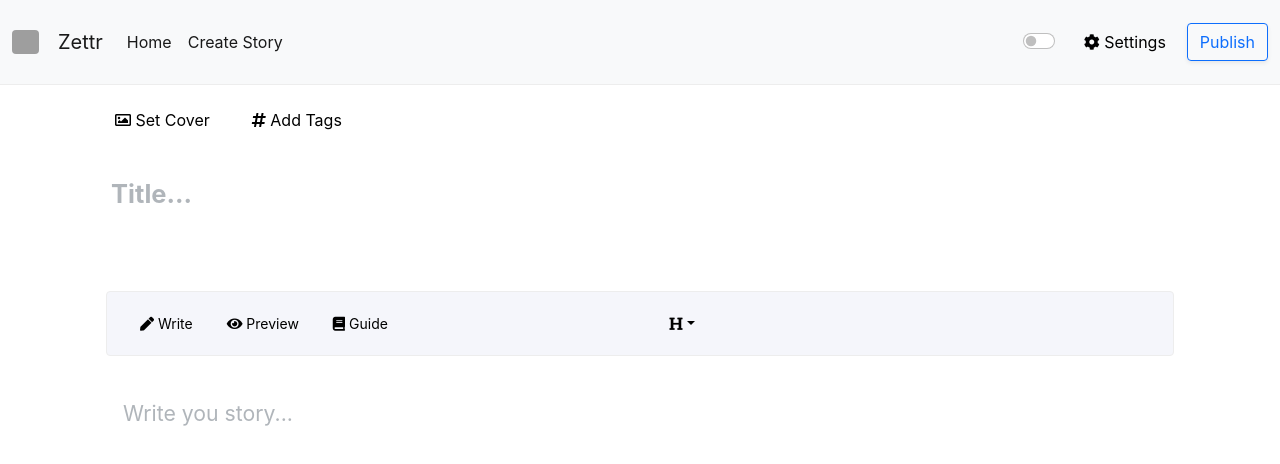
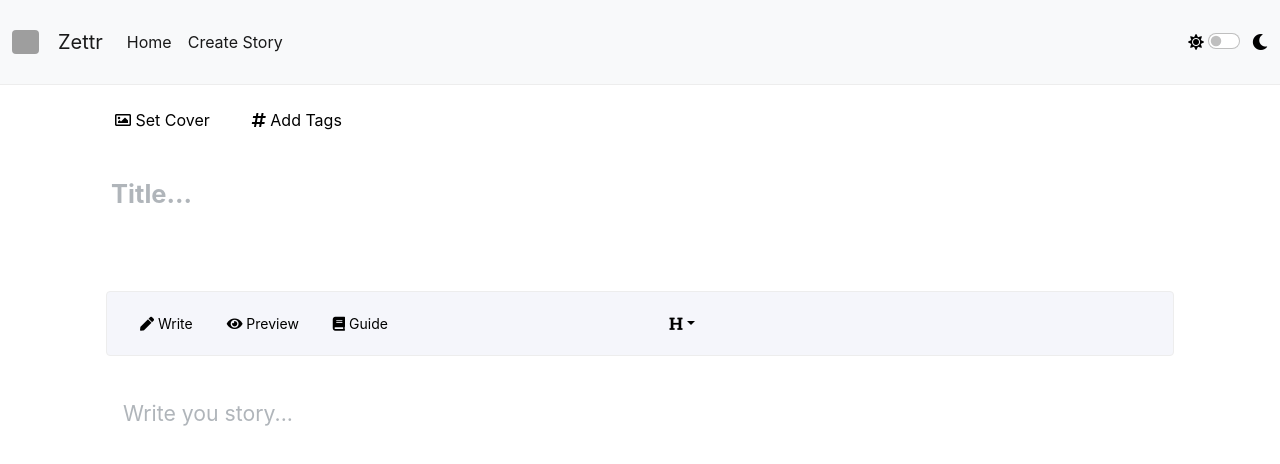
Before and after one commit to Nemesis-AS/phraze-app, a React (Create React App) app: page /create in a window 1280 px wide. Shown: the top 464 px of the page. Built offline with nearby package versions, Linux system fonts and the light colour scheme; grey boxes are pictures that could not be loaded; some icons are missing.

Commit message:
Theme saving...

```diff
--- a/src/App.js
+++ b/src/App.js
@@ -13,7 +13,7 @@ import DesoApi from './utils/desoApi';
 const IdentityUsersKey = "identityUsersV2";
 
 function App() {
-  const [theme, setTheme] = useState("light");
+  const [theme, setTheme] = useState(localStorage.getItem("theme") || "light");
 
   const [loggedIn, setLoggedIn] = useState(false);
   const [publicKey, setSetPublicKey] = useState(null);
@@ -37,6 +37,9 @@ function App() {
         setLoggedIn(true);
         setSetPublicKey(user.publicKey);
     };
+
+    // Little Theme fix
+    document.body.style.backgroundColor = theme === "light" ? "white" : "#2d3237";
   }, []);
 
   const login = async () => {
@@ -55,9 +58,11 @@ function App() {
     if (theme === "light") {
       setTheme("dark");
       document.body.style.backgroundColor = "#2d3237";
+      localStorage.setItem("theme", "dark");
     } else {
       setTheme("light");
       document.body.style.backgroundColor = "white";
+      localStorage.setItem("theme", "light");
     }
   };
 
--- a/src/components/Navbar.js
+++ b/src/components/Navbar.js
@@ -1,6 +1,12 @@
-import React from "react";
+import React, { useEffect, useRef } from "react";
 import loginWithDeso from "../assets/images/loginWithDeso.svg";
 export default function Navbar(props) {
+  const themeCheckBox = useRef();
+
+  useEffect(() => {
+    if (props.mode === "dark") themeCheckBox.current.checked = true;
+  }, [])
+
   return (
     <>
       <nav
@@ -50,22 +56,27 @@ export default function Navbar(props) {
             </ul>
 
             {props.navbarContent.toogleSwitch ? (
+              <div className={`d-flex align-items-center text-${props.mode === "light" ? "black" : "white"}`}>
+              <div className="fas fa-sun"></div>
               <div
-                className={`form-check form-switch text-${
+                className={`form-check form-switch mx-1 text-${
                   props.mode === "light" ? "black" : "white"
-                }`}>
+              }`}>
                 <input
                   className='form-check-input'
                   onClick={props.toggleMode}
                   type='checkbox'
                   id='flexSwitchCheckDefault'
+                  ref={themeCheckBox}
                 />
+              </div>
+              <div className="fas fa-moon"></div>
               </div>
             ) : (
               <div></div>
             )}
 
-            {props.navbarContent.settingButton ? (
+            {/* {props.navbarContent.settingButton ? (
               <button
                 className={`btn type1-button my-2 my-sm-0 mx-2 text-${
                   props.mode === "light" ? "black" : "white"
@@ -82,7 +93,7 @@ export default function Navbar(props) {
               </button>
             ) : (
               <div></div>
-            )}
+            )} */}
 
             {props.navbarContent.loginButton ? (
               <button
```
